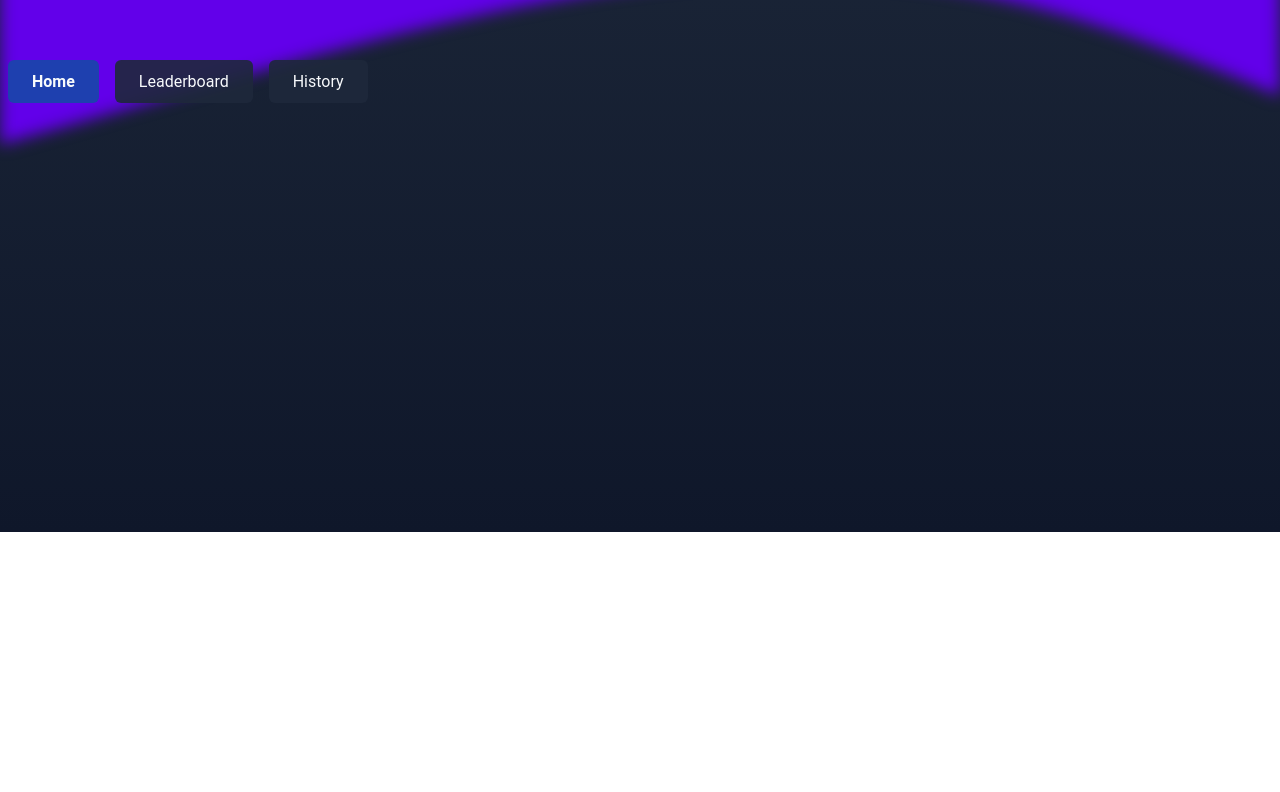
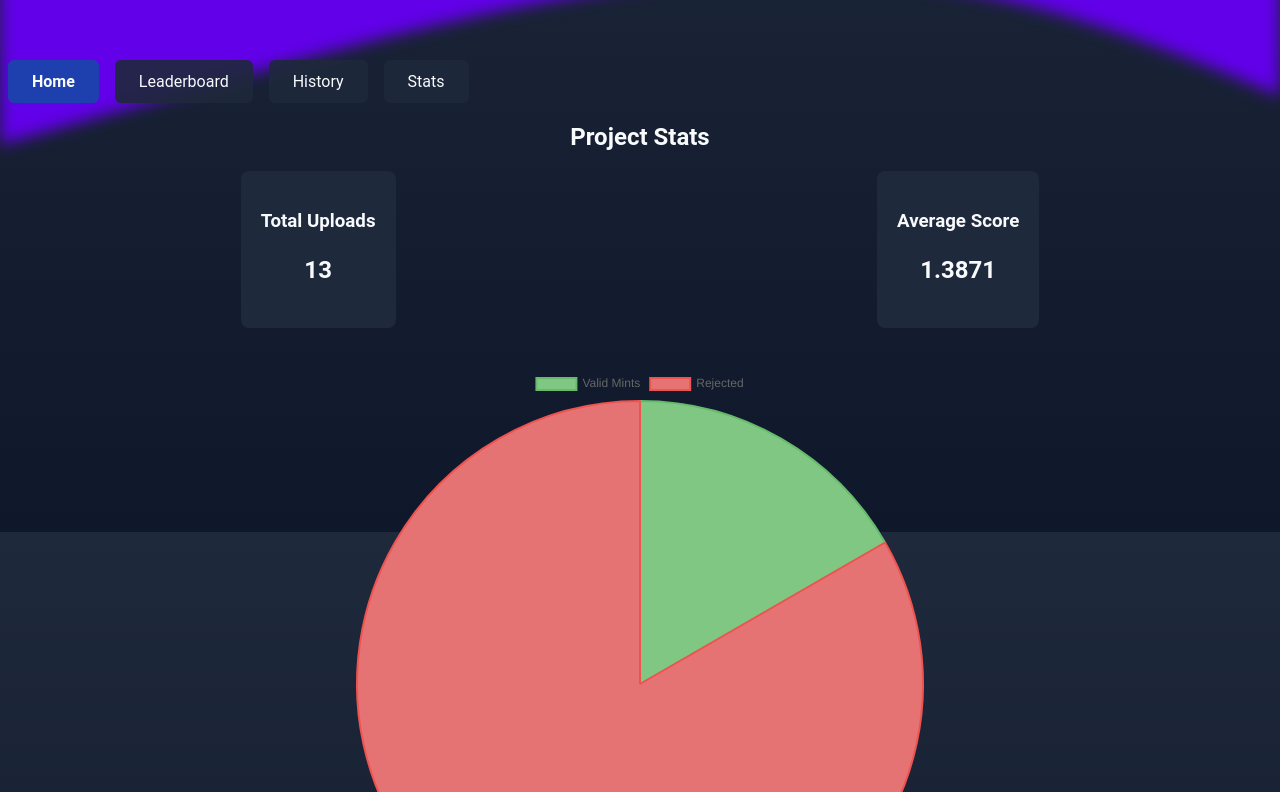
Before and after one commit to manojsuthar1412/aptos-nft-validator, a React (Vite) app: page /stats in a window 1280 px wide. Shown: the part 268-1060 px from the top of the page. Before the commit the page ends 800 px from the top, so only its background shows below. Built offline with nearby package versions, Linux system fonts and the light colour scheme; the HTML template or start-up script is replaced by a standard one.

Commit message:
Added stats page

```diff
--- a/src/App.jsx
+++ b/src/App.jsx
@@ -6,6 +6,7 @@ import ResultSection from './components/ResultSection';
 import MintResultSection from './components/MintResultSection';
 import Leaderboard from './pages/Leaderboard';
 import History from './pages/History';
+import Stats from './pages/Stats'; // Import the Stats page
 
 function App() {
   const [uploadedImage, setUploadedImage] = useState(null);
@@ -44,6 +45,13 @@ function App() {
           >
             History
           </Link>
+          <Link
+            to="/stats"
+            className={activeRoute === '/stats' ? 'active' : ''}
+            onClick={() => handleRouteChange('/stats')}
+          >
+            Stats
+          </Link>
         </nav>
         <Routes>
           <Route
@@ -75,6 +83,7 @@ function App() {
           />
           <Route path="/leaderboard" element={<Leaderboard />} />
           <Route path="/history" element={<History />} />
+          <Route path="/stats" element={<Stats />} />
         </Routes>
       </div>
     </Router>
--- /dev/null
+++ b/src/pages/Stats.jsx
@@ -0,0 +1,45 @@
+import React from 'react';
+import { Pie } from 'react-chartjs-2';
+import 'chart.js/auto';
+
+const statsData = {
+  total_uploads: 13,
+  total_valid_mints: 2,
+  total_rejected: 10,
+  average_score: 1.3871,
+};
+
+function Stats() {
+  const chartData = {
+    labels: ['Valid Mints', 'Rejected'],
+    datasets: [
+      {
+        data: [statsData.total_valid_mints, statsData.total_rejected],
+        backgroundColor: ['#81c784', '#e57373'], // Lighter green and red
+        borderColor: ['#66bb6a', '#ef5350'], // Slightly darker shades for borders
+        borderWidth: 2,
+      },
+    ],
+  };
+
+  return (
+    <div className="stats">
+      <h2 style={{ textAlign: 'center', marginBottom: '20px', color: '#f8fafc' }}>Project Stats</h2>
+      <div className="stats-cards" style={{ display: 'flex', justifyContent: 'space-around', marginBottom: '40px' }}>
+        <div className="card" style={{ background: '#1e293b', padding: '20px', borderRadius: '8px', textAlign: 'center', color: '#f8fafc' }}>
+          <h3>Total Uploads</h3>
+          <p style={{ fontSize: '1.5rem', fontWeight: 'bold' }}>{statsData.total_uploads}</p>
+        </div>
+        <div className="card" style={{ background: '#1e293b', padding: '20px', borderRadius: '8px', textAlign: 'center', color: '#f8fafc' }}>
+          <h3>Average Score</h3>
+          <p style={{ fontSize: '1.5rem', fontWeight: 'bold' }}>{statsData.average_score.toFixed(4)}</p>
+        </div>
+      </div>
+      <div className="chart-container" style={{ maxWidth: '600px', margin: '0 auto' }}>
+        <Pie data={chartData} />
+      </div>
+    </div>
+  );
+}
+
+export default Stats;
```
